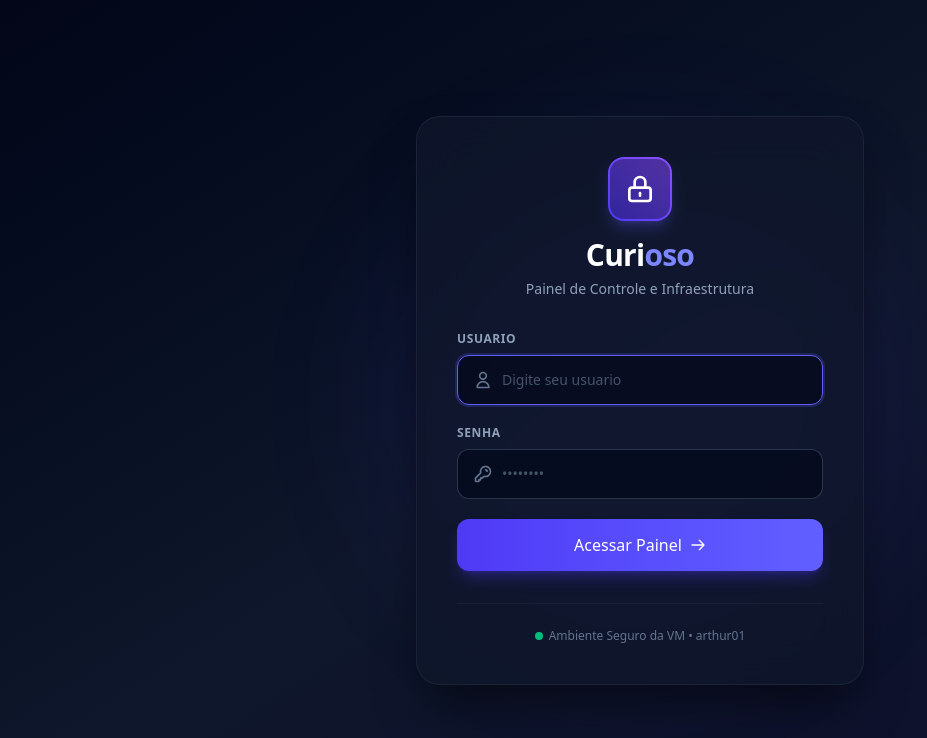
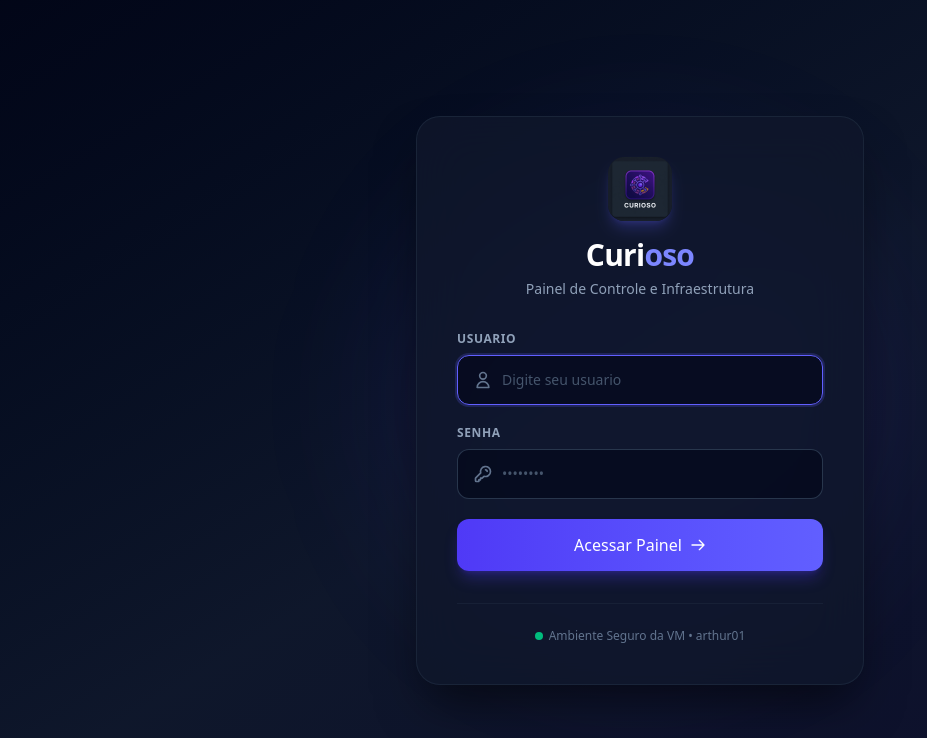
Before and after one commit to Sousatutu/app-curioso, a Next.js app: page /login in a window 1280 px wide. Shown: the top 738 px of the page, without its empty margins (0-927 px from the left). Built offline with nearby package versions, Linux system fonts and the light colour scheme.

Commit message:
feat: atualizar identidade visual (nova logo e favicon)

```diff
--- a/src/app/login/page.tsx
+++ b/src/app/login/page.tsx
@@ -51,13 +51,7 @@ export default function LoginPage() {
 
           {/* Cabecalho / Logo */}
           <div className="flex flex-col items-center text-center mb-8">
-            <div className="w-16 h-16 rounded-2xl bg-gradient-to-tr from-indigo-600 to-violet-500 p-0.5 shadow-lg shadow-indigo-500/25 mb-4 flex items-center justify-center">
-              <div className="w-full h-full bg-slate-950/40 backdrop-blur-sm rounded-[14px] flex items-center justify-center text-white">
-                <svg className="w-8 h-8" fill="none" stroke="currentColor" viewBox="0 0 24 24">
-                  <path strokeLinecap="round" strokeLinejoin="round" strokeWidth="2" d="M12 15v2m-6 4h12a2 2 0 002-2v-6a2 2 0 00-2-2H6a2 2 0 00-2 2v6a2 2 0 002 2zm10-10V7a4 4 0 00-8 0v4h8z" />
-                </svg>
-              </div>
-            </div>
+              <img src="/logo.jpg" alt="Curioso Logo" className="w-16 h-16 rounded-2xl shadow-lg shadow-indigo-500/25 mb-4 object-cover" />
 
             <h1 className="text-3xl font-extrabold tracking-tight text-white">
               Curi<span className="text-indigo-400">oso</span>
--- a/src/app/page.tsx
+++ b/src/app/page.tsx
@@ -153,11 +153,7 @@ export default function Home() {
       <aside className="w-72 bg-slate-900/95 border-r border-slate-800/80 p-6 flex flex-col justify-between backdrop-blur-md flex-shrink-0">
         <div className="flex flex-col">
           <div className="flex items-center gap-3 mb-10">
-            <div className="w-11 h-11 rounded-2xl bg-gradient-to-tr from-indigo-600 to-violet-500 p-0.5 shadow-lg shadow-indigo-600/30 flex items-center justify-center">
-              <div className="w-full h-full bg-slate-950/60 rounded-[14px] flex items-center justify-center text-white font-black text-xl">
-                C
-              </div>
-            </div>
+            <img src="/logo.jpg" alt="Curioso Logo" className="w-11 h-11 rounded-2xl shadow-lg shadow-indigo-600/30 object-cover" />
             <div>
               <h1 className="text-xl font-black text-white tracking-tight leading-none">
                 Curi<span className="text-indigo-400">oso</span>
--- a/src/app/routines/page.tsx
+++ b/src/app/routines/page.tsx
@@ -71,11 +71,7 @@ export default function RoutinesPage() {
       <aside className="w-72 bg-slate-900/95 border-r border-slate-800/80 p-6 flex flex-col justify-between backdrop-blur-md flex-shrink-0">
         <div className="flex flex-col">
           <div className="flex items-center gap-3 mb-10">
-            <div className="w-11 h-11 rounded-2xl bg-gradient-to-tr from-indigo-600 to-violet-500 p-0.5 shadow-lg shadow-indigo-600/30 flex items-center justify-center">
-              <div className="w-full h-full bg-slate-950/60 rounded-[14px] flex items-center justify-center text-white font-black text-xl">
-                C
-              </div>
-            </div>
+            <img src="/logo.jpg" alt="Curioso Logo" className="w-11 h-11 rounded-2xl shadow-lg shadow-indigo-600/30 object-cover" />
             <div>
               <h1 className="text-xl font-black text-white tracking-tight leading-none">
                 Curi<span className="text-indigo-400">oso</span>
--- a/src/app/snippets/page.tsx
+++ b/src/app/snippets/page.tsx
@@ -160,11 +160,7 @@ export default function SnippetsPage() {
         <div className="flex flex-col">
           {/* Logo / Header */}
           <div className="flex items-center gap-3 mb-10">
-            <div className="w-11 h-11 rounded-2xl bg-gradient-to-tr from-indigo-600 to-violet-500 p-0.5 shadow-lg shadow-indigo-600/30 flex items-center justify-center">
-              <div className="w-full h-full bg-slate-950/60 rounded-[14px] flex items-center justify-center text-white font-black text-xl">
-                C
-              </div>
-            </div>
+            <img src="/logo.jpg" alt="Curioso Logo" className="w-11 h-11 rounded-2xl shadow-lg shadow-indigo-600/30 object-cover" />
             <div>
               <h1 className="text-xl font-black text-white tracking-tight leading-none">
                 Curi<span className="text-indigo-400">oso</span>
```
Also changed, not shown: public/logo.jpg (added), src/app/icon.jpg (added).
